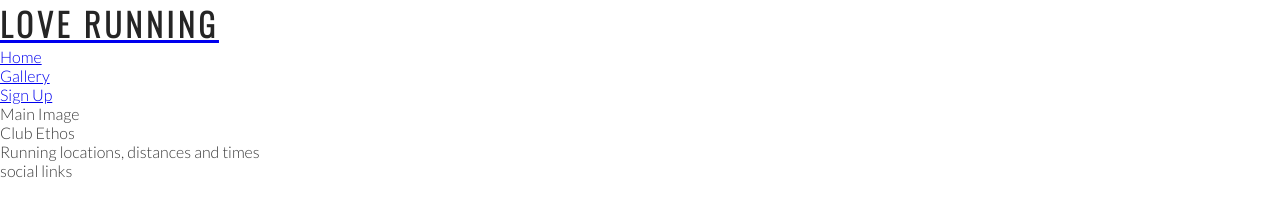
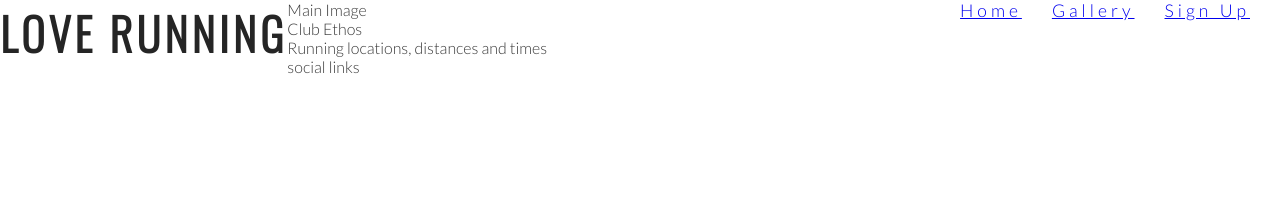
Before and after one commit to RobMolo89/Love-running, a plain HTML site: page index.html in a window 1280 px wide. Drawn offline with nearby package versions, Linux system fonts and the light colour scheme.

Commit message:
menu and nav style

```diff
--- a/assets/css/style.css
+++ b/assets/css/style.css
@@ -25,3 +25,16 @@ h1, h2 {
     float: left;
     font-size: 280%;
 }
+
+/* navigation links */
+
+#menu {
+    font-size: 110%;
+    letter-spacing: 4px;
+}
+
+#menu li {
+    float: right;
+    list-style-type: none;
+    margin-right: 30px;
+}
--- a/index.html
+++ b/index.html
@@ -14,16 +14,19 @@
 <body>
     <header>
         <a href="index.html">
-            <h1>Love Running</h1>
+            <h1 id="logo">Love Running</h1>
         </a>
         <nav>
-            <ul>
+            <ul id="menu">
+                <li>
+                    <a href="#">Sign Up</a>
+                </li>
+                <li>
+                    <a href="#">Gallery</a>
+                </li>
                 <li>
                     <a href="index.html">Home</a>
                 </li>
-                <li><a href="#">Gallery</a>
-                </li>
-                <li><a href="#">Sign Up</a></li>
             </ul>
         </nav>
     </header>
```
